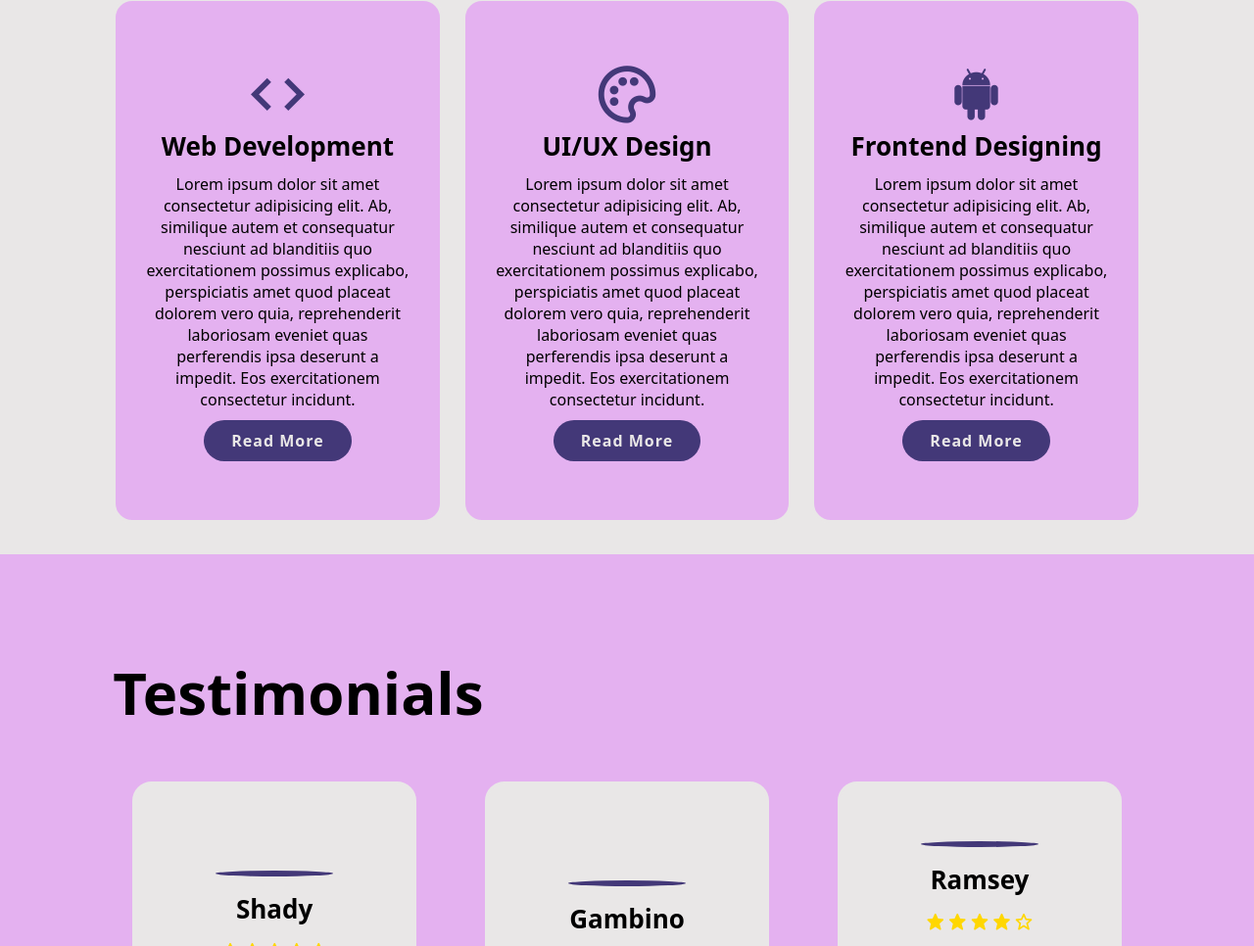
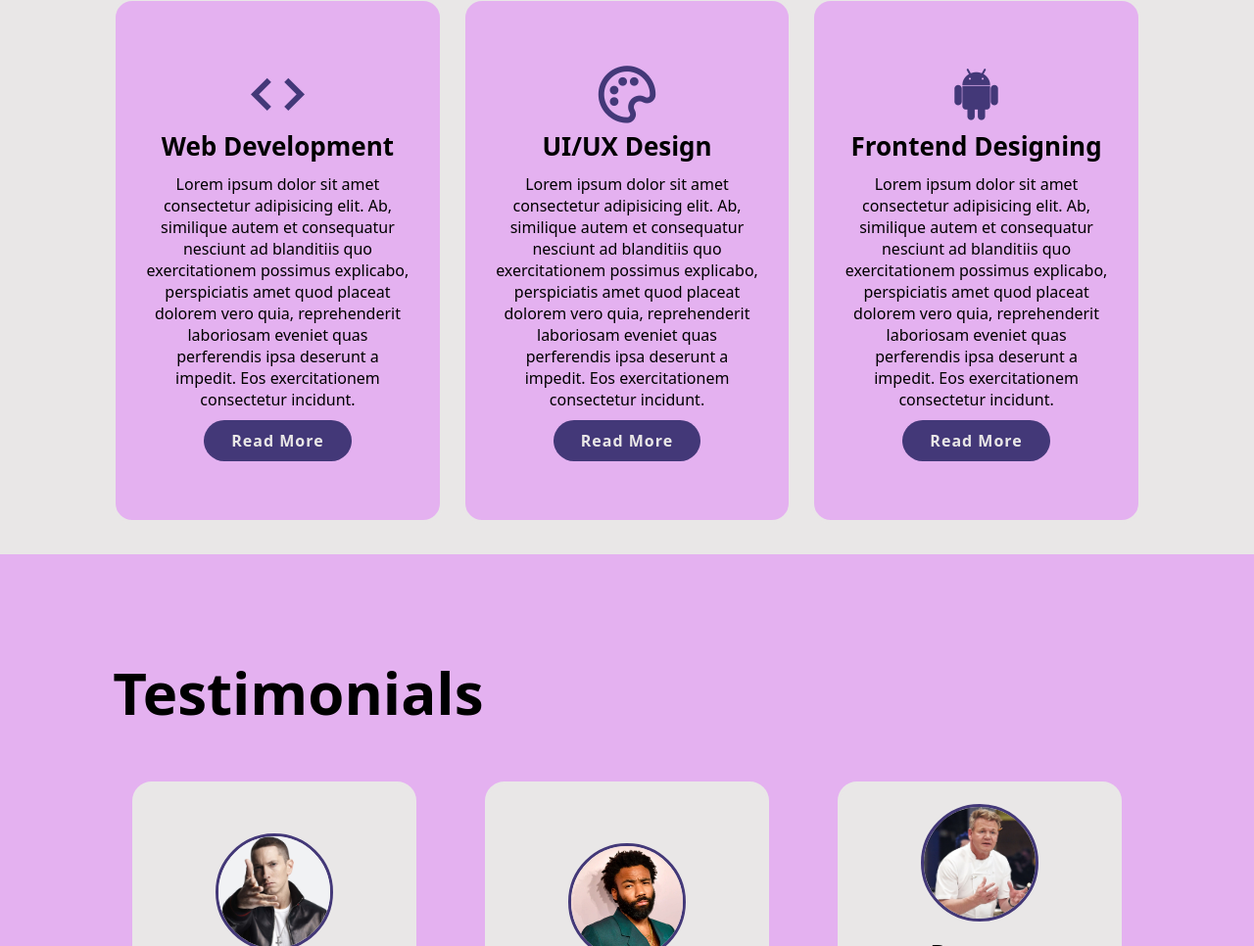
Before and after one commit to saarthakrana/portfolio_site, a plain HTML site: page index.html in a window 1280 px wide. Shown: the part 1834-2800 px from the top of the page at 98% size. Drawn offline with nearby package versions, Linux system fonts and the light colour scheme.

Commit message:
Update index.html

```diff
--- a/index.html
+++ b/index.html
@@ -30,7 +30,7 @@
 
     <section class="home" id="home">
         <div class="home-img">
-            <img src="imgs/cover.jpg" alt="Profile Image">
+            <img src="img/cover.jpg" alt="Profile Image">
         </div>
         <div class="home-content">
             <h3>Hello, Myself</h3>
@@ -58,7 +58,7 @@
             <a href="#" class="btn"> Read More</a>
         </div>
         <div class="about-img">
-            <img src="imgs/idea.jpg" alt="Image of a Bulb">
+            <img src="img/idea.jpg" alt="Image of a Bulb">
         </div>
     </section>
 
@@ -102,7 +102,7 @@
             <h2 class="heading">Testimonials</h2>
             <div class="wrapper">
                 <div class="testimonial-items">
-                    <img src="imgs/em.jpg" alt="">
+                    <img src="img/em.jpg" alt="">
                     <h2>Shady</h2>
                     <div class="rating">
                         <i class="bx bxs-star" id="star"></i>
@@ -121,7 +121,7 @@
                         Da-da-da, da, da, da, da</p>
                 </div>
                 <div class="testimonial-items">
-                    <img src="imgs/cg.jpg" alt="">
+                    <img src="img/cg.jpg" alt="">
 
                     <h2>Gambino</h2>
                     <div class="rating">
@@ -138,7 +138,7 @@
                         Black man</p>
                 </div>
                 <div class="testimonial-items">
-                    <img src="imgs/ramsey.jpg" alt="">
+                    <img src="img/ramsey.jpg" alt="">
                     <h2>Ramsey</h2>
                     <div class="rating">
                         <i class="bx bxs-star" id="star"></i>
```
